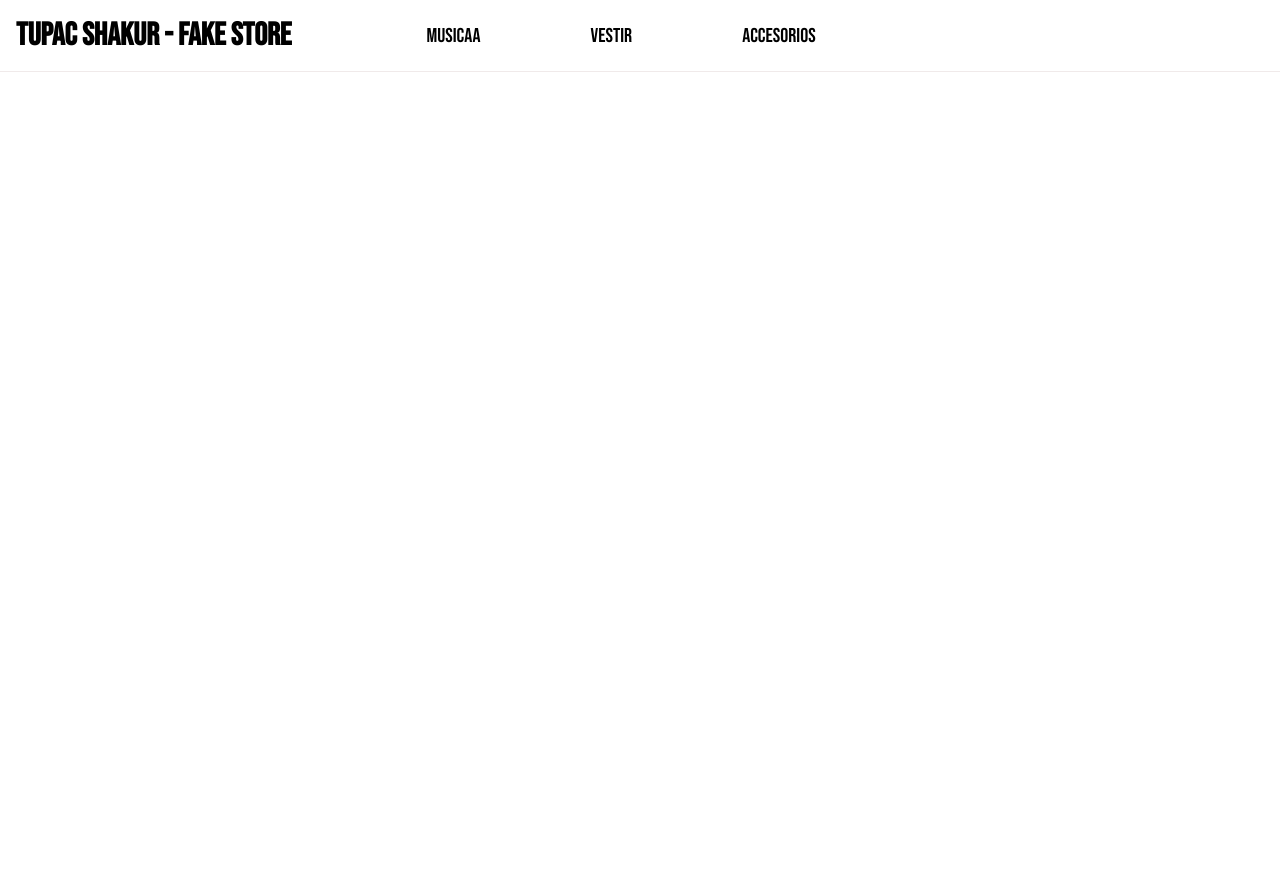
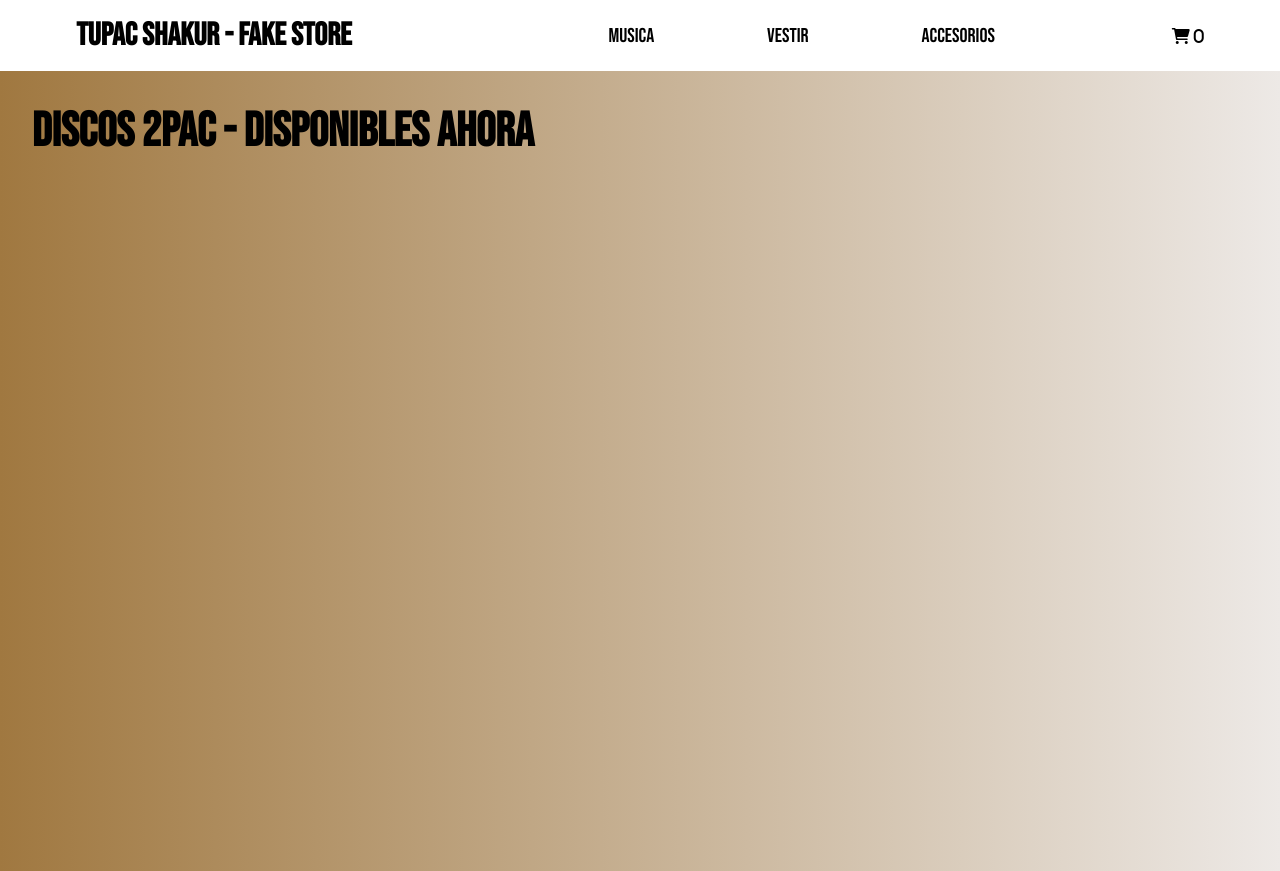
Before and after one commit to Santiagoq3/ecommerce-react--25470, a React (Create React App) app: page / in a window 1280 px wide. Before the commit the page ends 800 px from the top, so only its background shows below. Built offline with nearby package versions, Linux system fonts and the light colour scheme; the HTML template or start-up script is replaced by a standard one.

Commit message:
desafio 3 - iconcart y ItemListContainer agregados

```diff
--- a/public/index.html
+++ b/public/index.html
@@ -16,8 +16,11 @@
     -->
     <link rel="manifest" href="%PUBLIC_URL%/manifest.json" />
     <link rel="preconnect" href="https://fonts.googleapis.com">
-<link rel="preconnect" href="https://fonts.gstatic.com" crossorigin>
-<link href="https://fonts.googleapis.com/css2?family=Bebas+Neue&display=swap" rel="stylesheet">
+    <!-- cdn GOOGLE FONTS -->
+    <link rel="preconnect" href="https://fonts.gstatic.com" crossorigin>
+    <link href="https://fonts.googleapis.com/css2?family=Bebas+Neue&display=swap" rel="stylesheet">
+    <!-- CDN FONTAWESOME -->
+    <link rel="stylesheet" href="https://cdnjs.cloudflare.com/ajax/libs/font-awesome/6.0.0/css/all.min.css" integrity="sha512-9usAa10IRO0HhonpyAIVpjrylPvoDwiPUiKdWk5t3PyolY1cOd4DSE0Ga+ri4AuTroPR5aQvXU9xC6qOPnzFeg==" crossorigin="anonymous" referrerpolicy="no-referrer" />
     <!--
       Notice the use of %PUBLIC_URL% in the tags above.
       It will be replaced with the URL of the `public` folder during the build.
--- a/src/App.js
+++ b/src/App.js
@@ -1,11 +1,13 @@
 import { Fragment } from 'react';
 import './App.css';
+import { ItemListContainer } from './components/ItemListContainer';
 import { Navbar } from './components/Navbar';
 
 function App() {
   return (
     <Fragment className="App">
       <Navbar />
+      <ItemListContainer greeting="Discos 2PAC - DISPONIBLES AHORA" />
     </Fragment>
   );
 }
--- /dev/null
+++ b/src/components/CartWidget.js
@@ -0,0 +1,9 @@
+import React, { Fragment } from 'react'
+
+export const CartWidget = () => {
+  return (
+    <Fragment>
+        <i class="fas fa-shopping-cart"> 0</i>
+    </Fragment>
+  )
+}
--- /dev/null
+++ b/src/components/ItemListContainer.js
@@ -0,0 +1,11 @@
+import React from 'react'
+import "./itemlistcontainer.css"
+export const ItemListContainer = ({greeting}) => {
+  return (
+    <section className='itemlistcontainer'>
+        <h2>
+            {greeting}
+        </h2>
+    </section>
+  )
+}
--- a/src/components/Navbar.js
+++ b/src/components/Navbar.js
@@ -1,4 +1,5 @@
 import React from 'react'
+import { CartWidget } from './CartWidget'
 import "./navbar.css"
 export const Navbar = () => {
   return (
@@ -6,11 +7,12 @@
         <h1 className='header-brand-name'>Tupac shakur - fake store</h1>
         <nav className='header-nav'>
            <ul>
-               <li><a href=''>Musicaa</a></li>
+               <li><a href=''>Musica</a></li>
                <li><a href=''>Vestir</a></li>
                <li><a href=''>Accesorios</a></li>
            </ul>
         </nav>
+        <CartWidget />
     </header>
   )
 }
--- /dev/null
+++ b/src/components/itemlistcontainer.css
@@ -0,0 +1,12 @@
+
+
+.itemlistcontainer{
+    padding: 2em;
+    background: rgb(160,120,64);
+background: linear-gradient(90deg, rgba(160,120,64,1) 0%, rgba(237,233,230,1) 100%);
+height: 100vh;
+}
+
+.itemlistcontainer h2{
+    font-size: 3rem;
+}
--- a/src/components/navbar.css
+++ b/src/components/navbar.css
@@ -4,8 +4,9 @@
     padding: 1em;
     display: flex;
     align-items: center;
+    justify-content: space-around;
     width: 100%;
-    border-bottom: 1px solid rgb(240, 234, 234);
+    background-color: transparent;
 }
 
 .header .header-nav{
```
